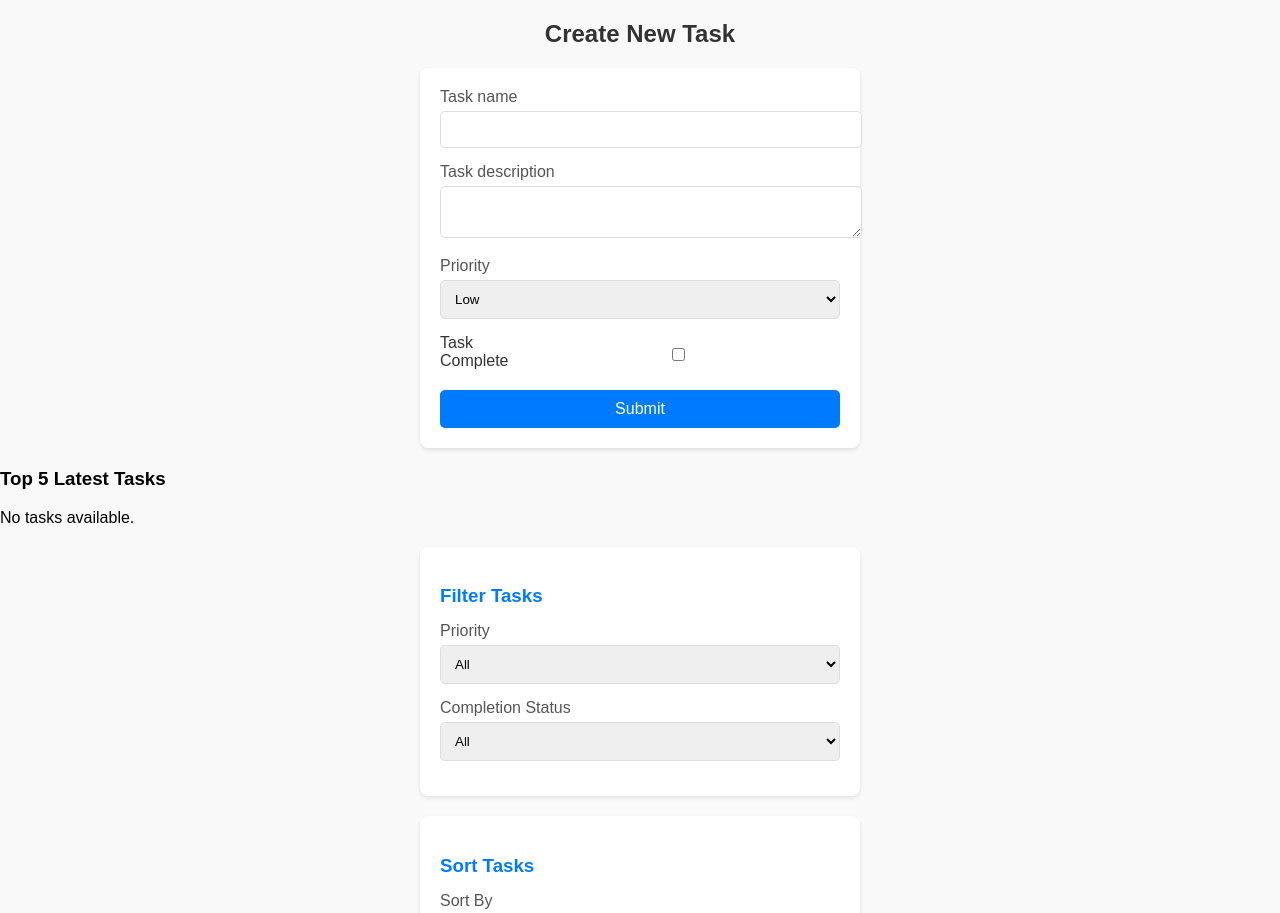
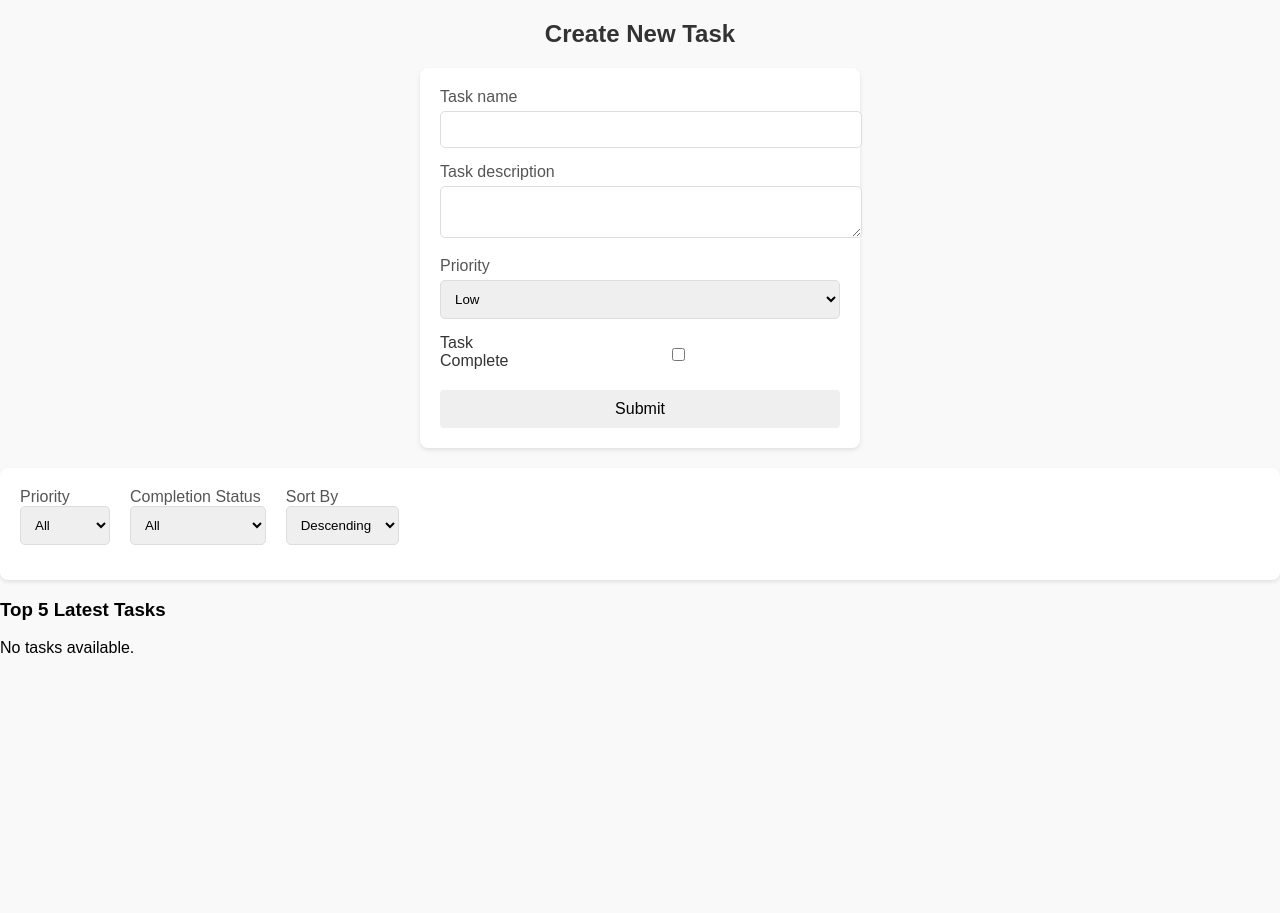
Before and after one commit to Yukti0123/Task_Management, a React (Create React App) app: page / in a window 1280 px wide. Shown: the top 913 px of the page. After the commit the page ends 800 px from the top, so only its background shows below. Built offline with nearby package versions, Linux system fonts and the light colour scheme.

Commit message:
optimized

```diff
--- /dev/null
+++ b/props.ts
@@ -0,0 +1,9 @@
+import Task from "./interface";
+
+
+interface Props{
+    tasks: Task[];
+  setTasks: React.Dispatch<React.SetStateAction<Task[]>>;
+}
+
+export default Props;
--- a/src/App.tsx
+++ b/src/App.tsx
@@ -7,56 +7,22 @@ import Task from "../interface.tsx";
 
 const App = () => {
   const [tasks, setTasks] = useState<Task[]>([]);
-
-  const addTask = (newTask: Omit<Task, "id">): Task | null => {
-    const isDuplicate = tasks.some(
-      (task) =>
-        task.name.toLowerCase() === newTask.name.toLowerCase() ||
-        task.description.toLowerCase() === newTask.description.toLowerCase()
-    );
-    if (isDuplicate) {
-      alert("Task with the same name or description already exists!");
-      return null;
-    }
-    const taskWithId: Task = { id: Date.now(), ...newTask };
-    setTasks((prevTasks) => [...prevTasks, taskWithId]);
-    return taskWithId;
-  };
-
-  const updateTask = (updatedTask: Task) => {
-    setTasks((prevTasks) =>
-      prevTasks.map((task) => (task.id === updatedTask.id ? updatedTask : task))
-    );
-  };
-
-  const updateTaskCompletion = (taskId: number, isComplete: boolean) => {
-    setTasks((prevTasks) =>
-      prevTasks.map((task) =>
-        task.id === taskId ? { ...task, isComplete } : task
-      )
-    );
-  };
   return (
     <Router>
       <Routes>
         <Route
           path="/"
-          element={<TaskForm tasks={tasks} addTask={addTask} />}
+          element={<TaskForm tasks={tasks} setTasks={setTasks} />}
         />
 
         <Route
           path="/task-detail"
-          element={<TaskDetail updateTask={updateTask} />}
+          element={<TaskDetail tasks={tasks} setTasks={setTasks} />}
         />
 
         <Route
           path="/tasks"
-          element={
-            <TaskList
-              tasks={tasks}
-              updateTaskCompletion={updateTaskCompletion}
-            />
-          }
+          element={<TaskList tasks={tasks} setTasks={setTasks} />}
         />
       </Routes>
     </Router>
--- /dev/null
+++ b/src/components/SortandFilter.tsx
@@ -0,0 +1,63 @@
+import React from "react";
+interface SortAndFilterProps {
+  filter: { isComplete: string; priority: string };
+  setFilter: React.Dispatch<
+    React.SetStateAction<{ isComplete: string; priority: string }>
+  >;
+  sortOrder: "asc" | "desc";
+  setSortOrder: React.Dispatch<React.SetStateAction<"asc" | "desc">>;
+}
+const SortAndFilter: React.FC<SortAndFilterProps> = ({
+  filter,
+  setFilter,
+  sortOrder,
+  setSortOrder,
+}) => {
+  return (
+    <div className="filter-sort-section">
+      <div>
+        <label htmlFor="filter-priority">Priority</label>
+        <select
+          id="filter-priority"
+          name="priority"
+          value={filter.priority}
+          onChange={(e) =>
+            setFilter((prev) => ({ ...prev, priority: e.target.value }))
+          }
+        >
+          <option value="">All</option>
+          <option value="Low">Low</option>
+          <option value="Medium">Medium</option>
+          <option value="High">High</option>
+        </select>
+      </div>
+      <div>
+        <label htmlFor="filter-complete">Completion Status</label>
+        <select
+          id="filter-complete"
+          name="isComplete"
+          value={filter.isComplete}
+          onChange={(e) =>
+            setFilter((prev) => ({ ...prev, isComplete: e.target.value }))
+          }
+        >
+          <option value="">All</option>
+          <option value="true">Completed</option>
+          <option value="false">Not Completed</option>
+        </select>
+      </div>
+      <div>
+        <label htmlFor="sort-order">Sort By</label>
+        <select
+          id="sort-order"
+          value={sortOrder}
+          onChange={(e) => setSortOrder(e.target.value as "asc" | "desc")}
+        >
+          <option value="asc">Ascending</option>
+          <option value="desc">Descending</option>
+        </select>
+      </div>
+    </div>
+  );
+};
+export default SortAndFilter;
--- a/src/components/TaskDetail.tsx
+++ b/src/components/TaskDetail.tsx
@@ -1,69 +1,72 @@
 import React, { useState, useEffect } from "react";
 import { useLocation, useNavigate } from "react-router-dom";
 import Task from "../../interface";
-
-interface TaskDetailProps {
-  updateTask: (updatedTask: Task) => void;
+import TaskDetailProps from "../../props";
+// interface TaskDetailProps {
+//   tasks: Task[];
+//   setTasks: React.Dispatch<React.SetStateAction<Task[]>>;
+// }
+const TaskDetail: React.FC<TaskDetailProps> = ({ tasks, setTasks }) => {
+  const { state } = useLocation();
+  const initialTask = state?.task || null;
+  const [task, setTask] = useState<Task | null>(initialTask);
+  const [errors, setErrors] = useState({ name: false, description: false });
+  const navigate = useNavigate();
+  // Redirect if the task is not found
+  useEffect(() => {
+    if (!initialTask) {
+      alert("Task not found!");
+      navigate("/tasks");
     }
-
-const TaskDetail: React.FC<TaskDetailProps> = ({ updateTask }) => {
-  const { state } = useLocation();
-  const navigate = useNavigate();
-
-  const initialTask = state?.task;
-
-  const [task, setTask] = useState<Task | null>(initialTask || null);
-
-  useEffect(() => {
-    if (initialTask) {
-      setTask(initialTask);
+  }, [initialTask, navigate]);
+  if (!task) {
+    return null;
   }
-  }, [initialTask]);
-
-  if (!task) {
-    return <div>Task not found</div>;
-  }
-
+  const validateForm = (): boolean => {
+    const isValid = task.name.trim() !== "" && task.description.trim() !== "";
+    setErrors({
+      name: task.name.trim() === "",
+      description: task.description.trim() === "",
+    });
+    return isValid;
+  };
   const handleInputChange = (
     e: React.ChangeEvent<HTMLInputElement | HTMLTextAreaElement>
   ): void => {
     const { name, value } = e.target;
-
     setTask((prevTask) => ({
       ...prevTask!,
       [name]: value,
     }));
   };
-
   const handleSelectChange = (
     e: React.ChangeEvent<HTMLSelectElement>
   ): void => {
     const { name, value } = e.target;
-
     setTask((prevTask) => ({
       ...prevTask!,
       [name]: value,
     }));
   };
-
   const handleCheckboxChange = (e: React.ChangeEvent<HTMLInputElement>) => {
     setTask((prevTask) => ({
       ...prevTask!,
       isComplete: e.target.checked,
     }));
   };
-
-  const handleSaveChanges = () => {
-    if (task) {
-      updateTask(task);
+  const handleSaveChanges = (e: React.FormEvent) => {
+    e.preventDefault();
+    if (validateForm() && task) {
+      setTasks((prevTasks) =>
+        prevTasks.map((t) => (t.id === task.id ? task : t))
+      );
       navigate("/tasks");
     }
   };
-
   return (
     <div className="task-detail-container">
       <h2>Task Detail</h2>
-
+      <form onSubmit={handleSaveChanges}>
         <div>
           <label htmlFor="task-name">Task Name</label>
           <input
@@ -73,8 +76,8 @@ const TaskDetail: React.FC<TaskDetailProps> = ({ updateTask }) => {
             value={task.name}
             onChange={handleInputChange}
           />
+          {errors.name && <span className="error-message">Required</span>}
         </div>
-
         <div>
           <label htmlFor="task-description">Task Description</label>
           <textarea
@@ -83,8 +86,10 @@ const TaskDetail: React.FC<TaskDetailProps> = ({ updateTask }) => {
             value={task.description}
             onChange={handleInputChange}
           />
+          {errors.description && (
+            <span className="error-message">Required</span>
+          )}
         </div>
-
         <div>
           <label htmlFor="task-priority">Priority</label>
           <select
@@ -98,9 +103,8 @@ const TaskDetail: React.FC<TaskDetailProps> = ({ updateTask }) => {
             <option value="High">High</option>
           </select>
         </div>
-
-      <div>
-        <label htmlFor="task-complete">
+        <div className="checkbox-container">
+          <label htmlFor="task-complete">Task Complete</label>
           <input
             type="checkbox"
             id="task-complete"
@@ -108,16 +112,16 @@ const TaskDetail: React.FC<TaskDetailProps> = ({ updateTask }) => {
             checked={task.isComplete}
             onChange={handleCheckboxChange}
           />
-          Task Complete
-        </label>
         </div>
-
-      <button onClick={handleSaveChanges}>Save</button>
-
-      <button onClick={() => navigate("/tasks")}>Back to Task List</button>
-      <button onClick={() => navigate("/")}>Back to Home</button>
+        <button type="submit">Save</button>
+        <button type="button" onClick={() => navigate("/tasks")}>
+          Back to Task List
+        </button>
+        <button type="button" onClick={() => navigate("/")}>
+          Back to Home
+        </button>
+      </form>
     </div>
   );
 };
-
 export default TaskDetail;
--- a/src/components/TaskForm.tsx
+++ b/src/components/TaskForm.tsx
@@ -1,13 +1,15 @@
 import React, { useState } from "react";
 import { useNavigate, useLocation } from "react-router-dom";
 import Task from "../../interface";
+import TaskFormProps from "../../props";
+import SortAndFilter from "./SortandFilter.tsx";
 
-interface TaskFormProps {
-  tasks: Task[];
-  addTask: (task: Task) => void;
-}
+// interface TaskFormProps {
+//   tasks: Task[];
+//   setTasks: React.Dispatch<React.SetStateAction<Task[]>>;
+// }
 
-const TaskForm: React.FC<TaskFormProps> = ({ tasks, addTask }) => {
+const TaskForm: React.FC<TaskFormProps> = ({ tasks, setTasks }) => {
   const [task, setTask] = useState<Task>({
     id: Date.now(),
     name: "",
@@ -16,8 +18,34 @@ const TaskForm: React.FC<TaskFormProps> = ({ tasks, addTask }) => {
     isComplete: false,
   });
 
+  const [errors, setErrors] = useState({ name: false, description: false });
+
+  const { state } = useLocation();
+
+  const [filter, setFilter] = useState(
+    state?.filter || { isComplete: "", priority: "" }
+  );
+
+  const [sortOrder, setSortOrder] = useState<"asc" | "desc">(
+    state?.sortOrder || "desc"
+  );
+
   const navigate = useNavigate();
-  const { state } = useLocation();
+
+  const addTask = (newTask: Omit<Task, "id">): Task | null => {
+    const isDuplicate = tasks.some(
+      (task) =>
+        task.name.toLowerCase() === newTask.name.toLowerCase() ||
+        task.description.toLowerCase() === newTask.description.toLowerCase()
+    );
+    if (isDuplicate) {
+      alert("Task with the same name or description already exists!");
+      return null;
+    }
+    const taskWithId: Task = { id: Date.now(), ...newTask };
+    setTasks((prevTasks) => [...prevTasks, taskWithId]);
+    return taskWithId;
+  };
 
   const handleInputChange = (
     e: React.ChangeEvent<HTMLInputElement | HTMLTextAreaElement>
@@ -49,17 +77,11 @@ const TaskForm: React.FC<TaskFormProps> = ({ tasks, addTask }) => {
 
   const handleSubmit = (e: React.FormEvent): void => {
     e.preventDefault();
-    addTask(task);
-    navigate("/task-detail", { state: { task } });
+    if (validateForm()) {
+      addTask(task);
+      navigate("/task-detail", { state: { task } });
+    }
   };
-
-  const [filter, setFilter] = useState(
-    state?.filter || { isComplete: "", priority: "" }
-  );
-
-  const [sortOrder, setSortOrder] = useState<"asc" | "desc">(
-    state?.sortOrder || "desc"
-  );
 
   const filteredAndSortedTasks = tasks
     .filter((task) => {
@@ -76,18 +98,13 @@ const TaskForm: React.FC<TaskFormProps> = ({ tasks, addTask }) => {
 
   const topTasks = filteredAndSortedTasks.slice(0, 5);
 
-  const handleFilterChange = (
-    e: React.ChangeEvent<HTMLInputElement | HTMLSelectElement>
-  ) => {
-    const { name, value } = e.target;
-    setFilter((prevFilter) => ({
-      ...prevFilter,
-      [name]: value,
-    }));
-  };
-
-  const handleSortChange = (e: React.ChangeEvent<HTMLSelectElement>) => {
-    setSortOrder(e.target.value as "asc" | "desc");
+  const validateForm = () => {
+    const isValid = task.name.trim() !== "" && task.description.trim() !== "";
+    setErrors({
+      name: task.name.trim() === "",
+      description: task.description.trim() === "",
+    });
+    return isValid;
   };
 
   return (
@@ -102,9 +119,10 @@ const TaskForm: React.FC<TaskFormProps> = ({ tasks, addTask }) => {
             name="name"
             value={task.name}
             onChange={handleInputChange}
-            required
           />
+          {errors.name && <span className="error-message">Required</span>}
         </div>
+
         <div>
           <label htmlFor="task-description">Task description</label>
           <textarea
@@ -112,8 +130,10 @@ const TaskForm: React.FC<TaskFormProps> = ({ tasks, addTask }) => {
             name="description"
             value={task.description}
             onChange={handleInputChange}
-            required
           />
+          {errors.description && (
+            <span className="error-message">Required</span>
+          )}
         </div>
         <div>
           <label htmlFor="task-priority">Priority</label>
@@ -142,6 +162,13 @@ const TaskForm: React.FC<TaskFormProps> = ({ tasks, addTask }) => {
 
         <button type="submit">Submit</button>
       </form>
+
+      <SortAndFilter
+        filter={filter}
+        setFilter={setFilter}
+        sortOrder={sortOrder}
+        setSortOrder={setSortOrder}
+      />
 
       {/* Table of Top 5 Tasks */}
       <div>
@@ -172,61 +199,9 @@ const TaskForm: React.FC<TaskFormProps> = ({ tasks, addTask }) => {
         )}
       </div>
 
-      {/* Filter Section */}
-      <div className="filter-sort-section">
-        <h3>Filter Tasks</h3>
-        <div>
-          <label htmlFor="filter-priority">Priority</label>
-          <select
-            id="filter-priority"
-            name="priority"
-            value={filter.priority}
-            onChange={handleFilterChange}
-          >
-            <option value="">All</option>
-            <option value="Low">Low</option>
-            <option value="Medium">Medium</option>
-            <option value="High">High</option>
-          </select>
-        </div>
-
-        <div>
-          <label htmlFor="filter-complete">Completion Status</label>
-          <select
-            id="filter-complete"
-            name="isComplete"
-            value={filter.isComplete}
-            onChange={handleFilterChange}
-          >
-            <option value="">All</option>
-            <option value="true">Completed</option>
-            <option value="false">Not Completed</option>
-          </select>
-        </div>
-      </div>
-
-      {/* Sorting Section */}
-      <div className="filter-sort-section">
-        <h3>Sort Tasks</h3>
-        <label htmlFor="sort-order">Sort By</label>
-        <select id="sort-order" value={sortOrder} onChange={handleSortChange}>
-          <option value="asc">Ascending</option>
-          <option value="desc">Descending</option>
-        </select>
-      </div>
-
-      <div style={{ marginTop: "20px" }}>
-        <button
-          onClick={() => navigate("/tasks")}
-          style={{
-            padding: "10px",
-            backgroundColor: "#4CAF50",
-            color: "white",
-          }}
-        >
-          View More
-        </button>
-      </div>
+      {tasks.length > 5 && (
+        <button onClick={() => navigate("/tasks")}>View More</button>
+      )}
     </div>
   );
 };
--- a/src/components/TaskList.tsx
+++ b/src/components/TaskList.tsx
@@ -1,14 +1,14 @@
 import React, { useState } from "react";
 import { useNavigate, useLocation } from "react-router-dom";
-import Task from "../../interface";
+import TaskListProps from "../../props";
+import SortAndFilter from "./SortandFilter.tsx";
 
-interface TaskListProps {
-  tasks: Task[];
-  updateTaskCompletion: (taskId: number, isComplete: boolean) => void;
-}
+// interface TaskListProps {
+//   tasks: Task[];
+//   setTasks: React.Dispatch<React.SetStateAction<Task[]>>;
+// }
 
-const TaskList: React.FC<TaskListProps> = ({ tasks, updateTaskCompletion }) => {
-  const navigate = useNavigate();
+const TaskList: React.FC<TaskListProps> = ({ tasks, setTasks }) => {
   const { state } = useLocation();
 
   const [filter, setFilter] = useState(
@@ -18,6 +18,8 @@ const TaskList: React.FC<TaskListProps> = ({ tasks, updateTaskCompletion }) => {
   const [sortOrder, setSortOrder] = useState<"asc" | "desc">(
     state?.sortOrder || "asc"
   );
+
+  const navigate = useNavigate();
 
   const filteredAndSortedTasks = tasks
 
@@ -33,19 +35,15 @@ const TaskList: React.FC<TaskListProps> = ({ tasks, updateTaskCompletion }) => {
     })
 
     .sort((a, b) => (sortOrder === "asc" ? a.id - b.id : b.id - a.id));
-  const handleFilterChange = (
-    e: React.ChangeEvent<HTMLInputElement | HTMLSelectElement>
-  ) => {
-    const { name, value } = e.target;
-    setFilter((prevFilter) => ({
-      ...prevFilter,
-      [name]: value,
-    }));
+
+  const updateTaskCompletion = (taskId: number, isComplete: boolean) => {
+    setTasks((prevTasks) =>
+      prevTasks.map((task) =>
+        task.id === taskId ? { ...task, isComplete } : task
+      )
+    );
   };
 
-  const handleSortChange = (e: React.ChangeEvent<HTMLSelectElement>) => {
-    setSortOrder(e.target.value as "asc" | "desc");
-  };
   const handleTaskCompletion = (taskId: number, isComplete: boolean) => {
     updateTaskCompletion(taskId, isComplete);
   };
@@ -55,48 +53,12 @@ const TaskList: React.FC<TaskListProps> = ({ tasks, updateTaskCompletion }) => {
       <h2>Task List</h2>
 
       {/* Filter Section */}
-      <div className="filter-sort-section">
-        <h3>Filter Tasks</h3>
-        <div>
-          <label htmlFor="filter-priority">Priority</label>
-          <select
-            id="filter-priority"
-            name="priority"
-            value={filter.priority}
-            onChange={handleFilterChange}
-          >
-            <option value="">All</option>
-            <option value="Low">Low</option>
-            <option value="Medium">Medium</option>
-            <option value="High">High</option>
-          </select>
-        </div>
-
-        <div>
-          <label htmlFor="filter-complete">Completion Status</label>
-          <select
-            id="filter-complete"
-            name="isComplete"
-            value={filter.isComplete}
-            onChange={handleFilterChange}
-          >
-            <option value="">All</option>
-            <option value="true">Completed</option>
-            <option value="false">Not Completed</option>
-          </select>
-        </div>
-      </div>
-
-      {/* Sorting Section */}
-      <div className="filter-sort-section">
-        <h3>Sort Tasks</h3>
-        <label htmlFor="sort-order">Sort By</label>
-        <select id="sort-order" value={sortOrder} onChange={handleSortChange}>
-          <option value="asc">Ascending</option>
-          <option value="desc">Descending</option>
-        </select>
-      </div>
-
+      <SortAndFilter
+        filter={filter}
+        setFilter={setFilter}
+        sortOrder={sortOrder}
+        setSortOrder={setSortOrder}
+      />
       {/* Task Table */}
       {filteredAndSortedTasks.length === 0 ? (
         <p>No tasks match your filters.</p>
@@ -114,18 +76,21 @@ const TaskList: React.FC<TaskListProps> = ({ tasks, updateTaskCompletion }) => {
           <tbody>
             {filteredAndSortedTasks.map((task) => (
               <tr key={task.id}>
-                <td>{task.name}</td>
+                <td>
+                  <a
+                    href="#"
+                    onClick={(e) => {
+                      e.preventDefault();
+                      navigate("/task-detail", { state: { task } });
+                    }}
+                  >
+                    {task.name}
+                  </a>
+                </td>
                 <td>{task.description}</td>
                 <td>{task.priority}</td>
                 <td>{task.isComplete ? "Completed" : "Not Completed"}</td>
                 <td>
-                  <button
-                    onClick={() =>
-                      navigate("/task-detail", { state: { task } })
-                    }
-                  >
-                    View Details
-                  </button>
                   <button
                     onClick={() =>
                       handleTaskCompletion(task.id, !task.isComplete)
--- a/src/index.css
+++ b/src/index.css
@@ -31,18 +31,16 @@ form input, form textarea, form select {
   border: 1px solid #ddd;
   border-radius: 5px;
 }
-form button {
-  background-color: #007bff;
+/* form button {
+
   color: #fff;
   border: none;
   padding: 10px 15px;
   border-radius: 5px;
   cursor: pointer;
   transition: background-color 0.3s;
-}
-form button:hover {
-  background-color: #0056b3;
-}
+} */
+
 .task-list {
   max-width: 600px;
   margin: 20px auto;
@@ -99,12 +97,14 @@ a:hover {
 
 
 .filter-sort-section {
+  display: flex;
+  align-items: center;
+  gap: 20px;
   background-color: #fff;
   padding: 20px;
-  margin: 20px auto;
+  margin-bottom: 20px auto;
   border-radius: 8px;
   box-shadow: 0 2px 4px rgba(0, 0, 0, 0.1);
-  max-width: 400px;
 }
 .filter-sort-section h3 {
   margin-bottom: 15px;
@@ -115,7 +115,7 @@ a:hover {
 }
 .filter-sort-section label {
   display: block;
-  margin-bottom: 5px;
+  margin-right: 5px;
   color: #555;
 }
 .filter-sort-section select {
@@ -203,3 +203,9 @@ form button,
 button {
   width: auto;
 }
+
+.error-message{
+  color: red;
+  font-size: 0.9rem;
+  margin-top: 5px;
+}
```
Also changed, not shown: interface.ts (renamed from interface.tsx). Lines whose indentation alone changed are shown as unchanged.
